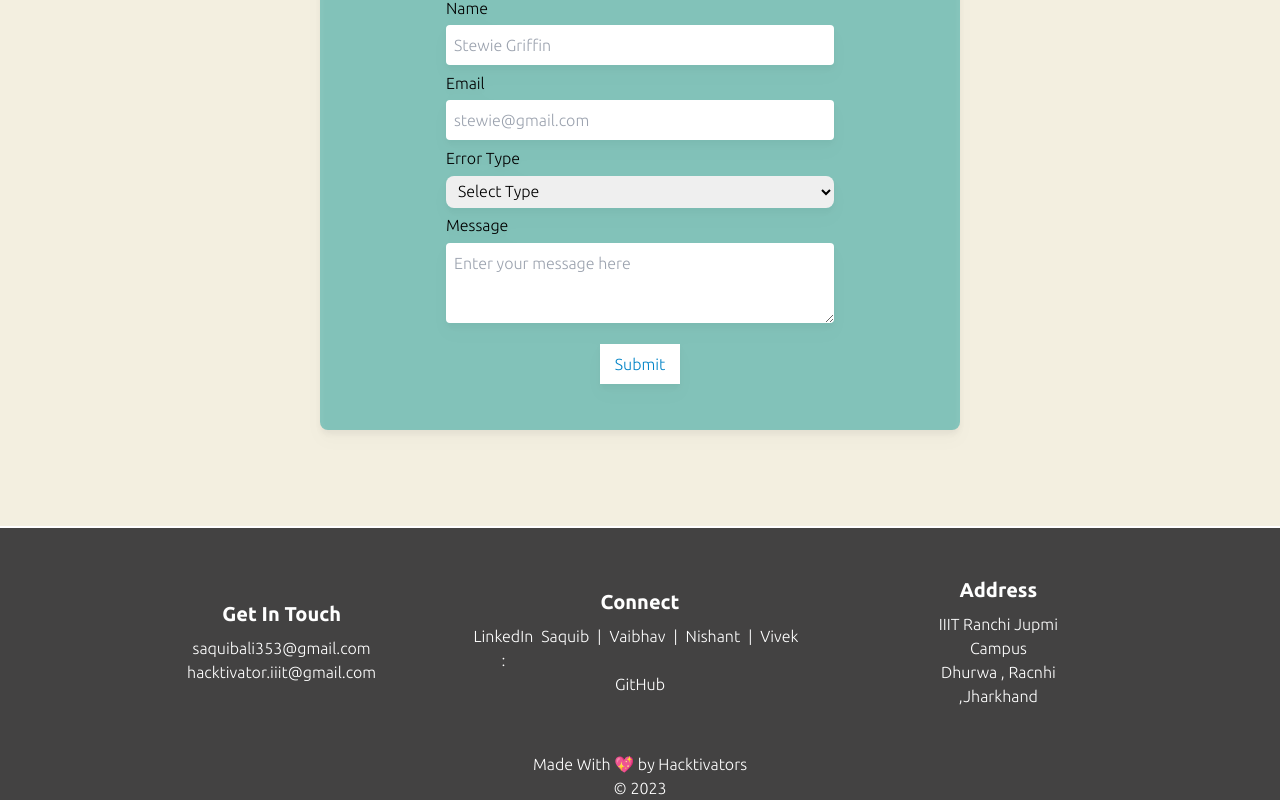
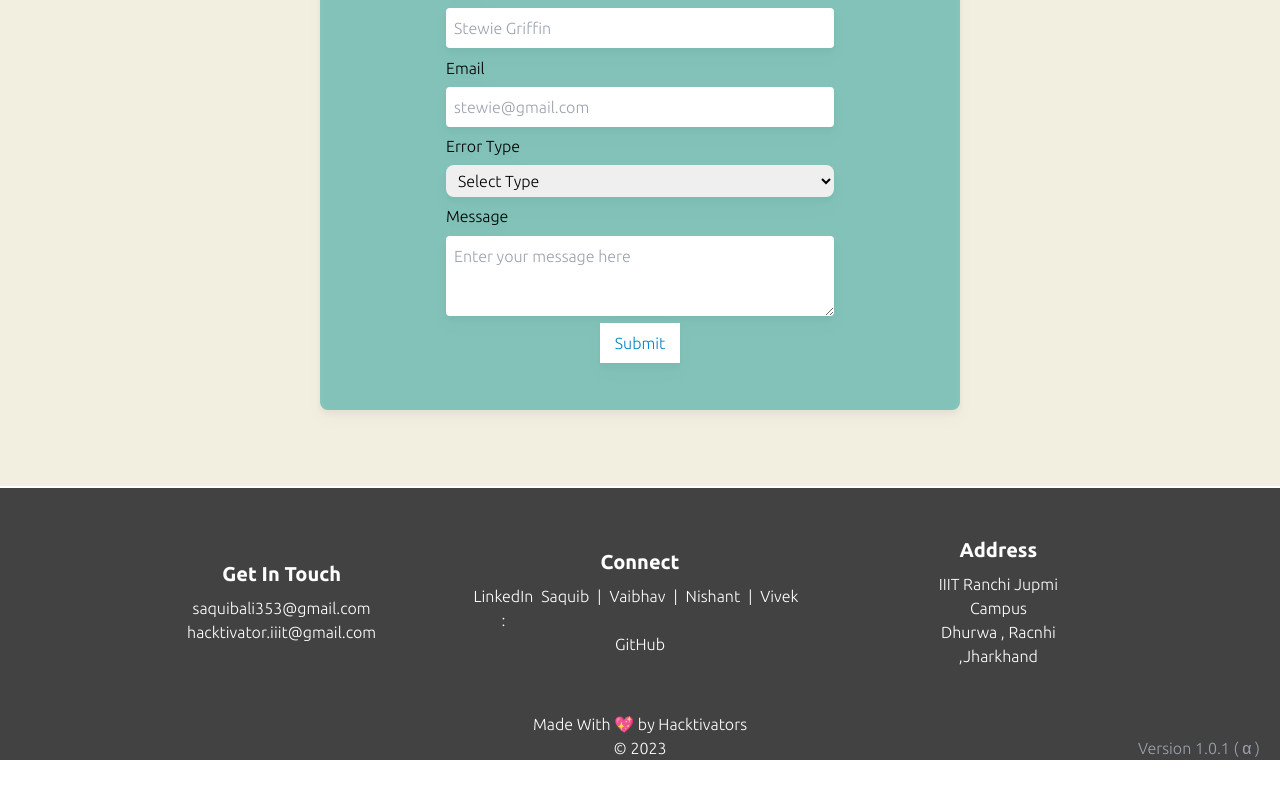
Before and after one commit to hellovaibhav/AcademiaStacks, a React (Create React App) app in the folder client/: page /feedback in a window 1280 px wide. Shown: the part 266-1066 px from the top of the page. After the commit the page ends 1026 px from the top, so only its background shows below. Built offline with nearby package versions, Linux system fonts and the light colour scheme.

Commit message:
updated footer and changed the material page margin error

```diff
--- a/client/src/components/Footer.jsx
+++ b/client/src/components/Footer.jsx
@@ -24,6 +24,7 @@ const Footer = () => {
             <a
               href="https://www.linkedin.com/in/saquib-ali-4a3235219/"
               target="_blank"
+              rel="noreferrer"
               className="hover:text-[#22a39fb3] px-2"
             >
               Saquib
@@ -32,6 +33,7 @@ const Footer = () => {
             <a
               href="https://www.linkedin.com/in/vaibhav-verma-iiitr/"
               target="_blank"
+              rel="noreferrer"
               className="hover:text-[#22a39fb3] px-2"
             >
               Vaibhav
@@ -40,6 +42,7 @@ const Footer = () => {
             <a
               href="https://www.linkedin.com/in/nishant-kumar-92275b19a/"
               target="_blank"
+              rel="noreferrer"
               className="hover:text-[#22a39fb3] px-2"
             >
               Nishant
@@ -48,6 +51,7 @@ const Footer = () => {
             <a
               href="https://www.linkedin.com/in/vivek-giri45/"
               target="_blank"
+              rel="noreferrer"
               className="hover:text-[#22a39fb3] px-2"
             >
               Vivek
@@ -56,6 +60,7 @@ const Footer = () => {
             <a
               href="https://github.com/Hacktivators-IIIT"
               target="_blank"
+              rel="noreferrer"
               className="hover:text-[#22a39fb3]"
             >
               GitHub
@@ -72,7 +77,8 @@ const Footer = () => {
       </div>
       <div className="mt-6">
         <h1>Made With 💖 by Hacktivators</h1>
-        <h1>© {dt.getFullYear()}</h1>
+        <h1>© {dt.getFullYear()} <span className="absolute right-5 text-gray-400">Version 1.0.1 ( α )</span></h1>
+
       </div>
     </div>
   );
--- a/client/src/pages/Error.jsx
+++ b/client/src/pages/Error.jsx
@@ -3,7 +3,7 @@ import { Link } from "react-router-dom";
 import OhShit from "../assets/OhShit.gif";
 const Error = () => {
   return (
-    <div className="min-h-[100vh]  mt-10 flex flex-col items-center justify-center ">
+    <div className="min-h-[100vh] bg-[#F3EFE0] pt-10 flex flex-col items-center justify-center ">
       <span className="text-xl sm:text-2xl md:text-4xl">
         Oh Shit ! <span className="text-rose-500 text-4xl md:text-7xl ml-2 md:ml-10"> 404</span>{" "}
       </span>
--- a/client/src/pages/Feedback.jsx
+++ b/client/src/pages/Feedback.jsx
@@ -37,7 +37,7 @@ const Register = () => {
   }
 
   return (
-    <div className="min-h-[95vh] mt-10 md:min-h-[94vh] bg-[#F3EFE0] flex items-center justify-center ">
+    <div className="min-h-[95vh] pt-10 md:min-h-[94vh] bg-[#F3EFE0] flex items-center justify-center ">
       <div className="bg-[rgb(34,163,159,0.5)] flex flex-col justify-around md:w-[40rem] w-[24rem] h-[28rem] md:h-auto py-10 rounded-lg drop-shadow-lg px-2">
         <h1 className="text-4xl font-bold text-center h-[10vh] md:pt-0 pt-4 text-white">
           Feedback
@@ -105,7 +105,7 @@ const Register = () => {
             <div className="flex justify-center items-center">
               <motion.button
                 type="submit"
-                className="bg-white text-sky-600 h-10 w-20 mt-4 hover:bg-sky-300 hover:rounded-sm hover:text-white mx-3 transition-all duration-100"
+                className="bg-white text-sky-600 h-10 w-20  hover:bg-sky-300 hover:rounded-sm hover:text-white mx-3 transition-all duration-100"
                 whileHover={{ scale: 1.2, transition: { duration: 1 } }}
                 whileTap={{ scale: 0.8, transition: { duration: 0.1 } }}
                 initial={{ y: 50, opacity: 0 }}
```
